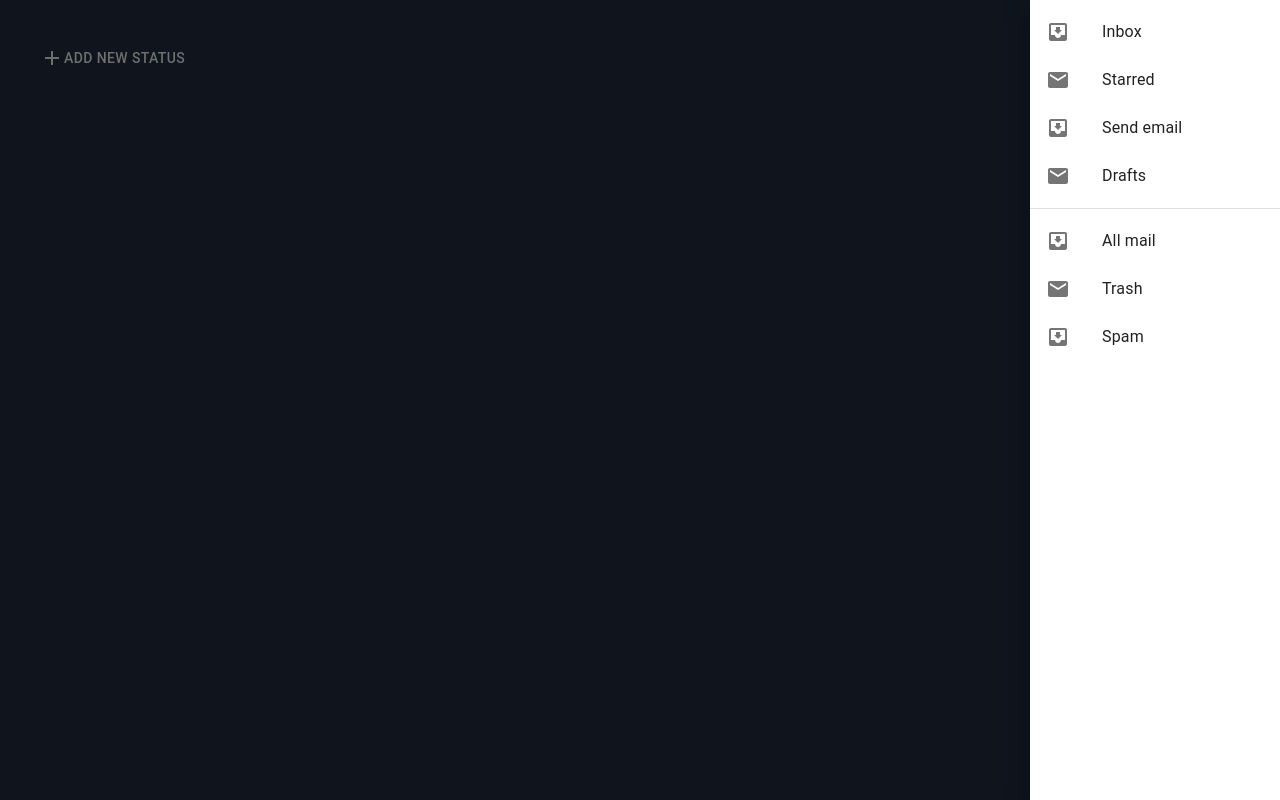
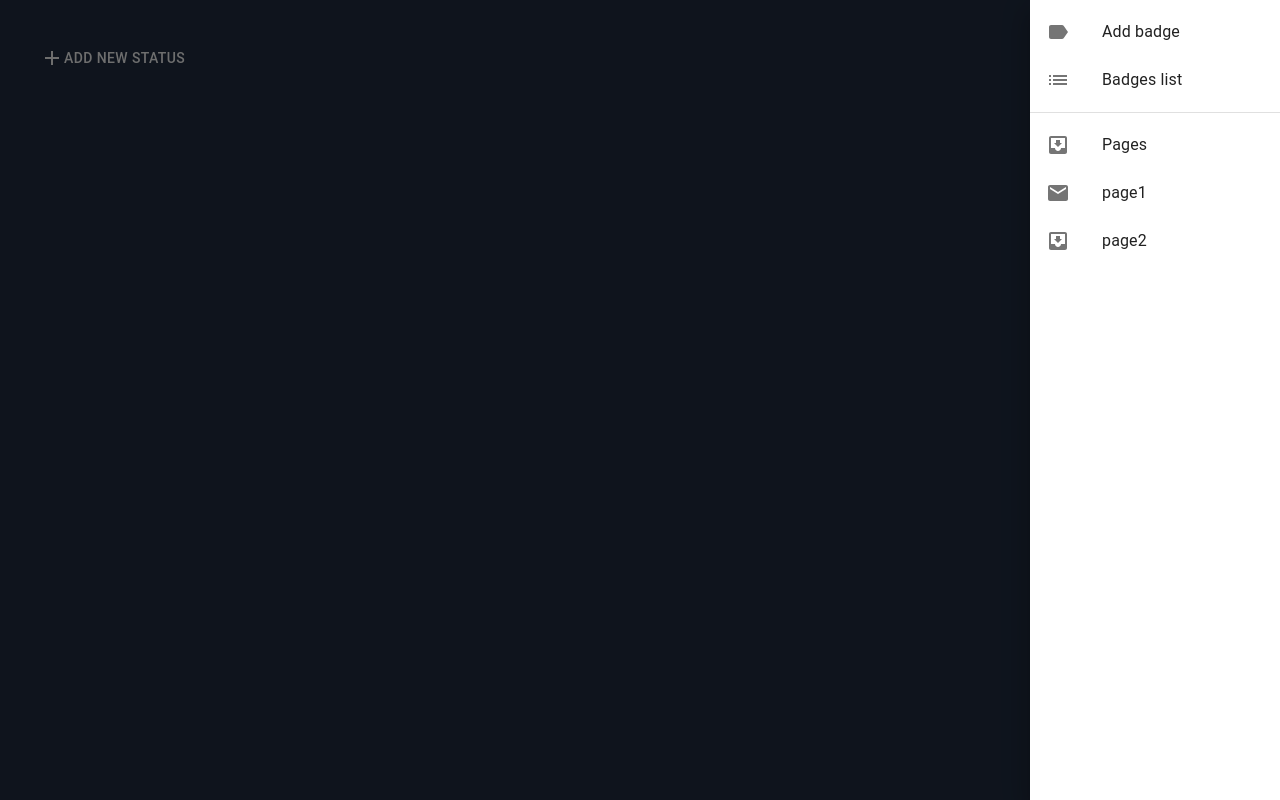
Before and after one commit to AlirezaZandi/todo-github, a React (Create React App) app: page / in a window 1280 px wide. Both pictures are taken after a click on the element 1236 px from the left and 748 px from the top of the page. Built offline with nearby package versions, Linux system fonts and the light colour scheme.

Commit message:
add functionality to the drawer

```diff
--- a/src/components/TodoStatus.jsx
+++ b/src/components/TodoStatus.jsx
@@ -124,10 +124,14 @@ const TodoStatus = ({ id }) => {
                     onPointerDown={(e) => controls.start(e)}
                     sx={{
                       cursor: "grab",
+                      backgroundColor: "transparent",
                       color:
                         color === "default"
                           ? "action.active"
                           : color + ".contrastText",
+                      "&:active": {
+                        backgroundColor: "transparent",
+                      },
                     }}>
                     <DragIndicatorIcon />
                   </IconButton>
--- a/src/components/drawer/Drawer.jsx
+++ b/src/components/drawer/Drawer.jsx
@@ -10,15 +10,32 @@ import ListItemText from "@mui/material/ListItemText";
 import InboxIcon from "@mui/icons-material/MoveToInbox";
 import SpeedDial from "@mui/material/SpeedDial";
 import MenuIcon from "@mui/icons-material/Menu";
-import SpeedDialAction from "@mui/material/SpeedDialAction";
+import ListIcon from "@mui/icons-material/List";
 import LabelIcon from "@mui/icons-material/Label";
 import MailIcon from "@mui/icons-material/Mail";
+import BadgesDialog from "../dialogs/BadgesDialog";
+
+const badgesMenu = [
+  {
+    label: "Add badge",
+    icon: <LabelIcon />,
+  },
+  {
+    label: "Badges list",
+    icon: <ListIcon />,
+  },
+];
 
 export default function SwipeableTemporaryDrawer() {
   const [open, setOpen] = React.useState(false);
+  const [openAddBadgeDialog, setOpenAddBadgeDialog] = React.useState(false);
 
   const toggleDrawer = () => {
     setOpen((p) => !p);
+  };
+
+  const handleOpenMenu = () => {
+    setOpenAddBadgeDialog(true);
   };
 
   const list = () => (
@@ -28,18 +45,16 @@ export default function SwipeableTemporaryDrawer() {
       onClick={toggleDrawer}
       onKeyDown={toggleDrawer}>
       <List>
-        {["Inbox", "Starred", "Send email", "Drafts"].map((text, index) => (
-          <ListItem button key={text}>
-            <ListItemIcon>
-              {index % 2 === 0 ? <InboxIcon /> : <MailIcon />}
-            </ListItemIcon>
-            <ListItemText primary={text} />
+        {badgesMenu.map((menu, index) => (
+          <ListItem button key={index} onClick={() => handleOpenMenu(index)}>
+            <ListItemIcon>{menu.icon}</ListItemIcon>
+            <ListItemText primary={menu.label} />
           </ListItem>
         ))}
       </List>
       <Divider />
       <List>
-        {["All mail", "Trash", "Spam"].map((text, index) => (
+        {["Pages", "page1", "page2"].map((text, index) => (
           <ListItem button key={text}>
             <ListItemIcon>
               {index % 2 === 0 ? <InboxIcon /> : <MailIcon />}
@@ -57,7 +72,8 @@ export default function SwipeableTemporaryDrawer() {
         ariaLabel="SpeedDial"
         onClick={toggleDrawer}
         sx={{ position: "absolute", bottom: 16, right: 16 }}
-        icon={<MenuIcon />}></SpeedDial>
+        icon={<MenuIcon />}
+      />
       <SwipeableDrawer
         anchor="right"
         open={open}
@@ -65,6 +81,7 @@ export default function SwipeableTemporaryDrawer() {
         onOpen={toggleDrawer}>
         {list()}
       </SwipeableDrawer>
+      <BadgesDialog open={openAddBadgeDialog} setOpen={setOpenAddBadgeDialog} />
     </>
   );
 }
--- a/src/pagesComponent/TodoAppPage.jsx
+++ b/src/pagesComponent/TodoAppPage.jsx
@@ -5,13 +5,12 @@ import SpeedDial from "@mui/material/SpeedDial";
 import SpeedDialIcon from "@mui/material/SpeedDialIcon";
 import SpeedDialAction from "@mui/material/SpeedDialAction";
 import LabelIcon from "@mui/icons-material/Label";
-import BadgesDialog from "../components/dialogs/BadgesDialog";
+
 import Drawer from "../components/drawer/Drawer";
 
 const actions = [{ icon: <LabelIcon />, name: "Add Badge" }];
 
 const TodoAppPage = () => {
-  const [openDialog, setOpenDialog] = React.useState(false);
   return (
     <Box
       sx={{
```
